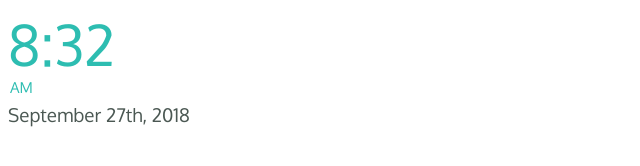
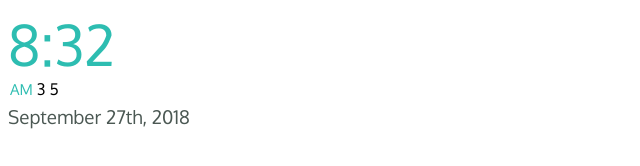
Before and after one commit to darthkolli145/arkolli-lab2, a plain HTML site: page datetime/index.html in a window 1280 px wide. Shown: the full height of the page, 0-640 px from the left. Drawn offline with Linux system fonts and the light colour scheme.

Commit message:
html for date time

```diff
--- a/datetime/index.html
+++ b/datetime/index.html
@@ -11,7 +11,10 @@
     <div class="datetime-component">
         <div class="time">
             <span class="time-value">8:32</span>
-            <span class="am-pm">AM</span>
+            <div class="am-pm-wrapper">
+                <span class="am-pm">AM</span>
+                <span class="extra">3 5</span>
+            </div>
         </div>
         <div class="date">September 27th, 2018</div>
     </div>
```
